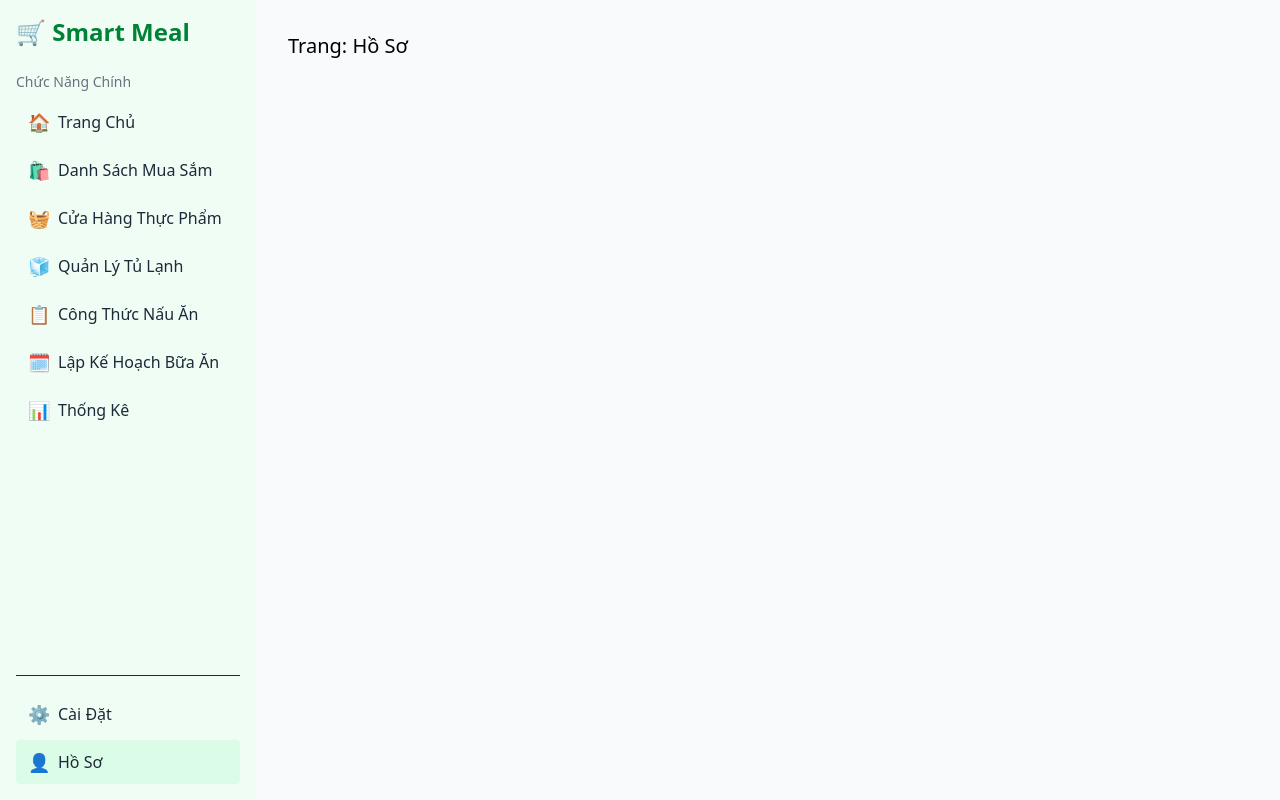
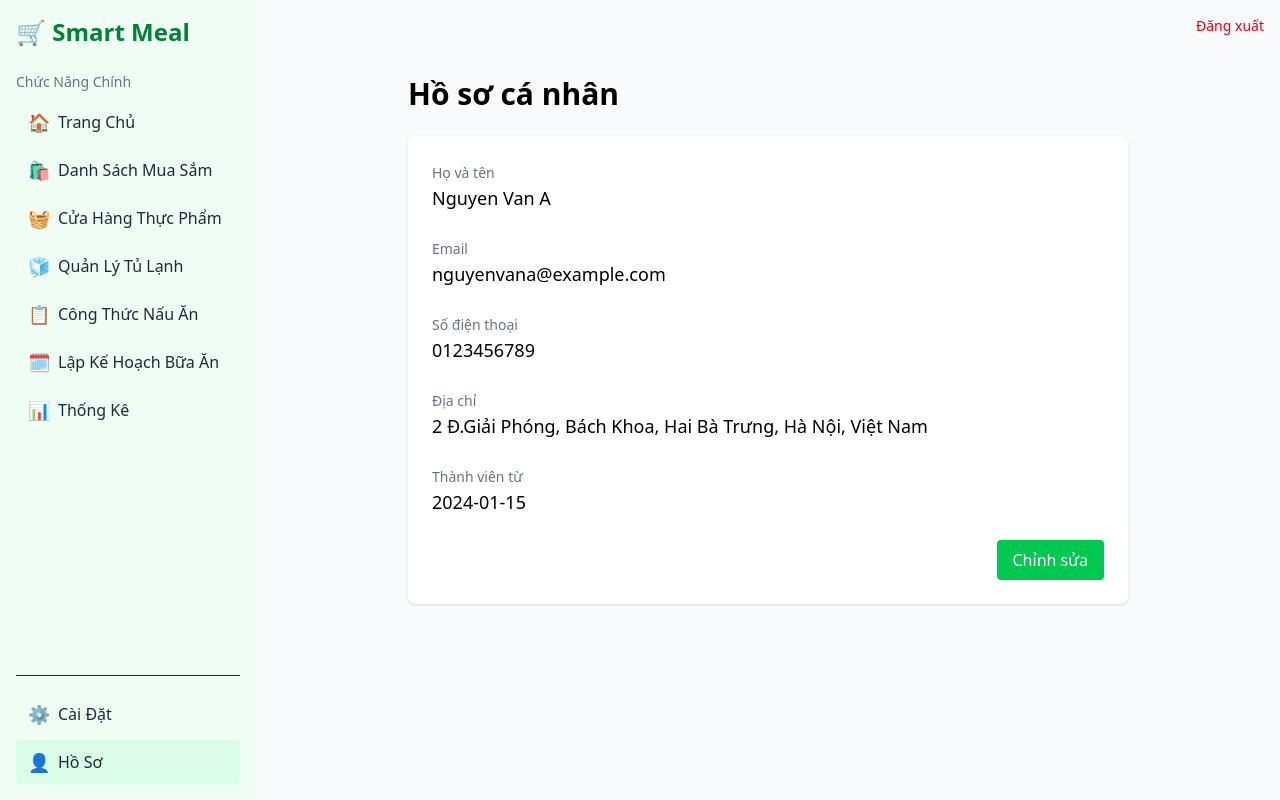
Before and after one commit to Chien0903/ITSS, a React (Vite) app in the folder frontend/: page /profile in a window 1280 px wide. Built offline with nearby package versions, Linux system fonts and the light colour scheme; sample sign-in values are in the browser's storage.

Commit message:
frontend

```diff
--- a/frontend/src/App.jsx
+++ b/frontend/src/App.jsx
@@ -1,23 +1,66 @@
-import React from "react";
-import { Routes, Route } from "react-router-dom";
+import React, { useEffect, useState } from "react";
+import { Routes, Route, Link, useLocation, useNavigate } from "react-router-dom";
+import Login from "./pages/Login";
+import Register from "./pages/Register";
 import Sidebar from "./components/layouts/sidebar";
-import Dashboard from  "./pages/dashboard"
+import Dashboard from "./pages/dashboard";
 import ShoppingList from "./pages/shoppingList";
 import Store from "./pages/store";
 import Fridge from "./pages/fridge";
 import Recipes from "./pages/recipes";
 import Plans from "./pages/plan";
 import Statistics from "./pages/statistics";
+import Profile from "./pages/Profile";
 
 const Empty = ({ name }) => (
   <div className="p-4 text-xl font-medium">Trang: {name}</div>
 );
 
 const App = () => {
+  const location = useLocation();
+  const navigate = useNavigate();
+  const [isLoggedIn, setIsLoggedIn] = useState(() => {
+    return localStorage.getItem("isLoggedIn") === "true";
+  });
+
+  // Nếu chưa đăng nhập và cố gắng truy cập các trang khác login/register => redirect về /login
+  useEffect(() => {
+    const publicPaths = ["/login", "/register"];
+    if (!isLoggedIn && !publicPaths.includes(location.pathname)) {
+      navigate("/login");
+    }
+  }, [isLoggedIn, location.pathname, navigate]);
+
+  if (!isLoggedIn) {
+
+    return (
+      <div className="min-h-screen bg-gray-100 flex items-center justify-center">
+        <Routes>
+          <Route path="/login" element={<Login onLogin={() => setIsLoggedIn(true)} />} />
+          <Route path="/register" element={<Register />} />
+          <Route path="*" element={<Login onLogin={() => setIsLoggedIn(true)} />} />
+        </Routes>
+      </div>
+    );
+  }
+
   return (
     <div className="flex min-h-screen bg-gray-50">
       <Sidebar />
       <div className="flex-1 p-4">
+        <div className="flex justify-end gap-4 mb-4">
+          <button
+            onClick={() => {
+              localStorage.removeItem("isLoggedIn");
+              setIsLoggedIn(false);
+              navigate("/login");
+            }}
+            className="text-sm text-red-600 font-medium hover:underline"
+          >
+            Đăng xuất
+          </button>
+        </div>
+
         <Routes>
           <Route path="/" element={<Dashboard />} />
           <Route path="/shopping" element={<ShoppingList />} />
@@ -27,7 +70,7 @@ const App = () => {
           <Route path="/plans" element={<Plans />} />
           <Route path="/stats" element={<Statistics />} />
           <Route path="/settings" element={<Empty name="Cài Đặt" />} />
-          <Route path="/profile" element={<Empty name="Hồ Sơ" />} />
+          <Route path="/profile" element={<Profile />} />
         </Routes>
       </div>
     </div>
--- /dev/null
+++ b/frontend/src/pages/Login.jsx
@@ -0,0 +1,50 @@
+import React from "react";
+import { useNavigate } from "react-router-dom";
+
+const Login = ({ onLogin }) => {
+  const navigate = useNavigate();
+
+  const handleLogin = (e) => {
+    e.preventDefault();
+    // 👉 Giả lập đăng nhập thành công
+    localStorage.setItem("isLoggedIn", "true");
+    if (onLogin) onLogin(); // Gọi callback cập nhật trạng thái từ App.jsx
+    navigate("/"); // Chuyển hướng về trang chủ
+  };
+
+  return (
+    <div className="min-h-screen flex items-center justify-center bg-gray-100">
+      <div className="bg-white p-8 rounded shadow-md w-full max-w-md">
+        <h2 className="text-2xl font-bold mb-6 text-center">Đăng Nhập</h2>
+        <form onSubmit={handleLogin} className="space-y-4">
+          <input
+            type="email"
+            placeholder="Email"
+            className="w-full px-4 py-2 border rounded"
+            required
+          />
+          <input
+            type="password"
+            placeholder="Mật khẩu"
+            className="w-full px-4 py-2 border rounded"
+            required
+          />
+          <button
+            type="submit"
+            className="w-full bg-green-500 text-white py-2 rounded hover:bg-green-600"
+          >
+            Đăng Nhập
+          </button>
+        </form>
+        <p className="text-sm text-center mt-4">
+          Chưa có tài khoản?{" "}
+          <a href="/register" className="text-green-500 hover:underline">
+            Đăng ký
+          </a>
+        </p>
+      </div>
+    </div>
+  );
+};
+
+export default Login;
--- /dev/null
+++ b/frontend/src/pages/Profile.jsx
@@ -0,0 +1,52 @@
+import React from "react";
+
+const Profile = () => {
+  const user = {
+    fullName: "Nguyen Van A",
+    email: "nguyenvana@example.com",
+    phone: "0123456789",
+    address: "2 Đ.Giải Phóng, Bách Khoa, Hai Bà Trưng, Hà Nội, Việt Nam",
+    joinedDate: "2024-01-15",
+  };
+
+  return (
+    <div className="p-6 max-w-3xl mx-auto">
+      <h1 className="text-3xl font-bold mb-6">Hồ sơ cá nhân</h1>
+
+      <div className="bg-white shadow rounded-lg p-6 space-y-6">
+        <div>
+          <label className="text-sm text-gray-500">Họ và tên</label>
+          <p className="text-lg font-medium">{user.fullName}</p>
+        </div>
+
+        <div>
+          <label className="text-sm text-gray-500">Email</label>
+          <p className="text-lg font-medium">{user.email}</p>
+        </div>
+
+        <div>
+          <label className="text-sm text-gray-500">Số điện thoại</label>
+          <p className="text-lg font-medium">{user.phone}</p>
+        </div>
+
+        <div>
+          <label className="text-sm text-gray-500">Địa chỉ</label>
+          <p className="text-lg font-medium">{user.address}</p>
+        </div>
+
+        <div>
+          <label className="text-sm text-gray-500">Thành viên từ</label>
+          <p className="text-lg font-medium">{user.joinedDate}</p>
+        </div>
+
+        <div className="text-right">
+          <button className="px-4 py-2 bg-green-500 text-white rounded hover:bg-green-600">
+            Chỉnh sửa
+          </button>
+        </div>
+      </div>
+    </div>
+  );
+};
+
+export default Profile;
--- /dev/null
+++ b/frontend/src/pages/Register.jsx
@@ -0,0 +1,25 @@
+
+import React from "react";
+
+const Register = () => {
+  return (
+    <div className="min-h-screen flex items-center justify-center bg-gray-100">
+      <div className="bg-white p-8 rounded shadow-md w-full max-w-md">
+        <h2 className="text-2xl font-bold mb-6 text-center">Đăng Ký</h2>
+        <form className="space-y-4">
+          <input type="text" placeholder="Họ tên" className="w-full px-4 py-2 border rounded" required />
+          <input type="email" placeholder="Email" className="w-full px-4 py-2 border rounded" required />
+          <input type="password" placeholder="Mật khẩu" className="w-full px-4 py-2 border rounded" required />
+          <button type="submit" className="w-full bg-green-500 text-white py-2 rounded hover:bg-green-600">
+            Đăng Ký
+          </button>
+        </form>
+        <p className="text-sm text-center mt-4">
+          Đã có tài khoản? <a href="/login" className="text-green-500 hover:underline">Đăng nhập</a>
+        </p>
+      </div>
+    </div>
+  );
+};
+
+export default Register;
```
Also changed, not shown: 1 other file (tests, documents, lock files or other folders).
